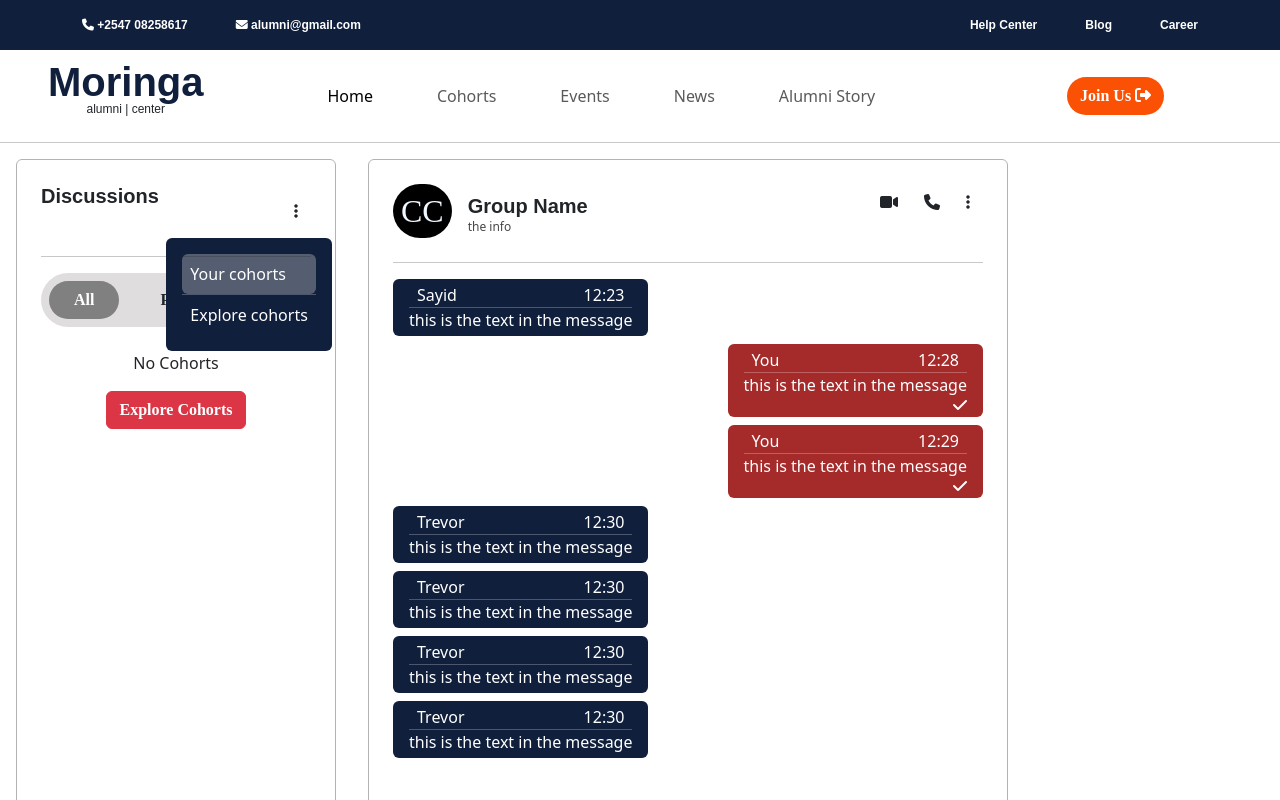
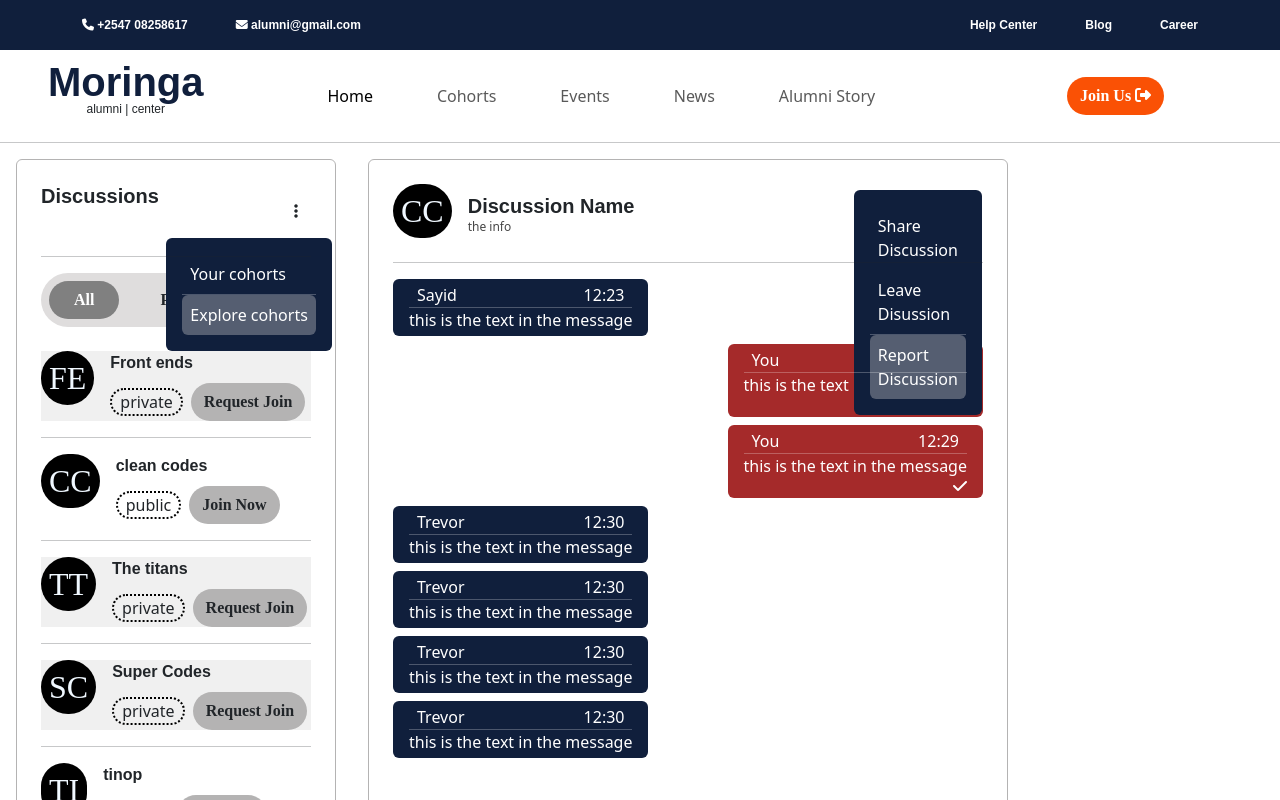
Before and after one commit to johnson-Omwoyo/Moringa_Alumni, a React (Vite) app in the folder client/: page /cohorts in a window 1280 px wide. Both pictures are taken after a click on the button 296 px from the left and 212 px from the top of the page. Shown: the top 800 px of the page. Built offline with nearby package versions, Linux system fonts and the light colour scheme; a web font is replaced by a local one.

Commit message:
add the options on the discussion's 3 dots

```diff
--- a/client/src/routes/Cohorts.jsx
+++ b/client/src/routes/Cohorts.jsx
@@ -3,7 +3,12 @@
 import { use } from "react";
 
 function Cohorts() {
-  const [groupCategory, setGroupCategory] = useState("all");
+  let theGroupCategory = localStorage.getItem("cohortGroupCategory") || "all";
+  const [groupCategory, setGroupCategory] = useState(theGroupCategory);
+
+  useEffect(() => {
+    localStorage.setItem("cohortGroupCategory", groupCategory);
+  }, [groupCategory]);
 
   const groupDetail = localStorage.getItem("groupDetail") || false;
   const [groupDetails, setGroupDetails] = useState(groupDetail);
@@ -12,7 +17,12 @@
     localStorage.setItem("groupDetail", groupDetails);
   }, [groupDetails]);
 
-  const [yourCohorts, setYourCohorts] = useState(true);
+  const your_cohorts = localStorage.getItem("your_cohorts")||false;
+  const [yourCohorts, setYourCohorts] = useState(your_cohorts);
+  useEffect(() => {
+    localStorage.setItem("your_cohorts", yourCohorts);
+  }, [yourCohorts]);
+
   const [whatCohortsSelector, setWhatCohortsSelector] = useState(false);
   const [text, setText] = useState("");
 
@@ -305,12 +315,12 @@
                   </h2>
                 </div>
                 <div>
-                  <h3 className="account-owner fs-5 m-0">Group Name</h3>
+                  <h3 className="account-owner fs-5 m-0">Discussion Name</h3>
                   <p className="info-account m-0 ">the info</p>
                 </div>
               </div>
             </div>
-            <div>
+            <div className=" position-relative">
               <button className="btn">
                 <i class="fa-solid fa-video"></i>
               </button>
@@ -320,6 +330,32 @@
               <button className="btn">
                 <i class="fa-solid fa-ellipsis-vertical"></i>
               </button>
+              {whatCohortsSelector && (
+                <div
+                  style={{ top: "10%", right: "1%" }}
+                  className="position-absolute end-1 p-3 list-types rounded"
+                >
+                  <p
+                    className={yourCohorts ? "p-2 selected rounded" : "p-2 "}
+                    onClick={() => handleWhatYourCohortSelector(true)}
+                  >
+                    Share Discussion{" "}
+                  </p>
+                  <p
+                    className={yourCohorts ? "p-2 selected rounded" : "p-2 "}
+                    onClick={() => handleWhatYourCohortSelector(true)}
+                  >
+                    Leave Disussion{" "}
+                  </p>
+                  <hr className="m-0 p-0" />
+                  <p
+                    className={yourCohorts ? "p-2 " : "p-2 selected  rounded "}
+                    onClick={() => handleWhatYourCohortSelector(false)}
+                  >
+                    Report Discussion{" "}
+                  </p>
+                </div>
+              )}
             </div>
           </div>
           <hr />
@@ -396,7 +432,7 @@
             <hr />
             <div className="d-flex flex-column align-items-center">
               <h2 className="group-prof rounded-pill p-2">GN</h2>
-              <h3 className="account-owner fs-5 m-0">Group Name</h3>
+              <h3 className="account-owner fs-5 m-0">Discussion Name</h3>
             </div>
             <div className="mb-2">
               <p className=" group-name fs-6">Description</p>
```
